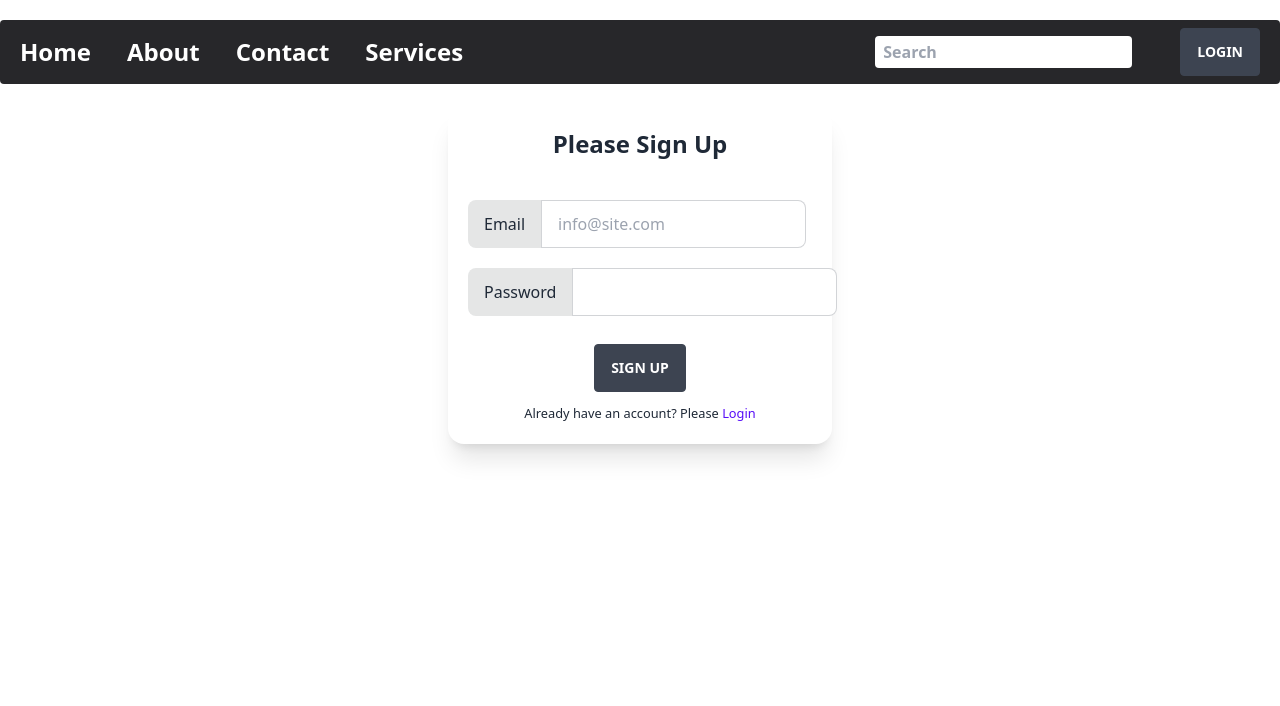
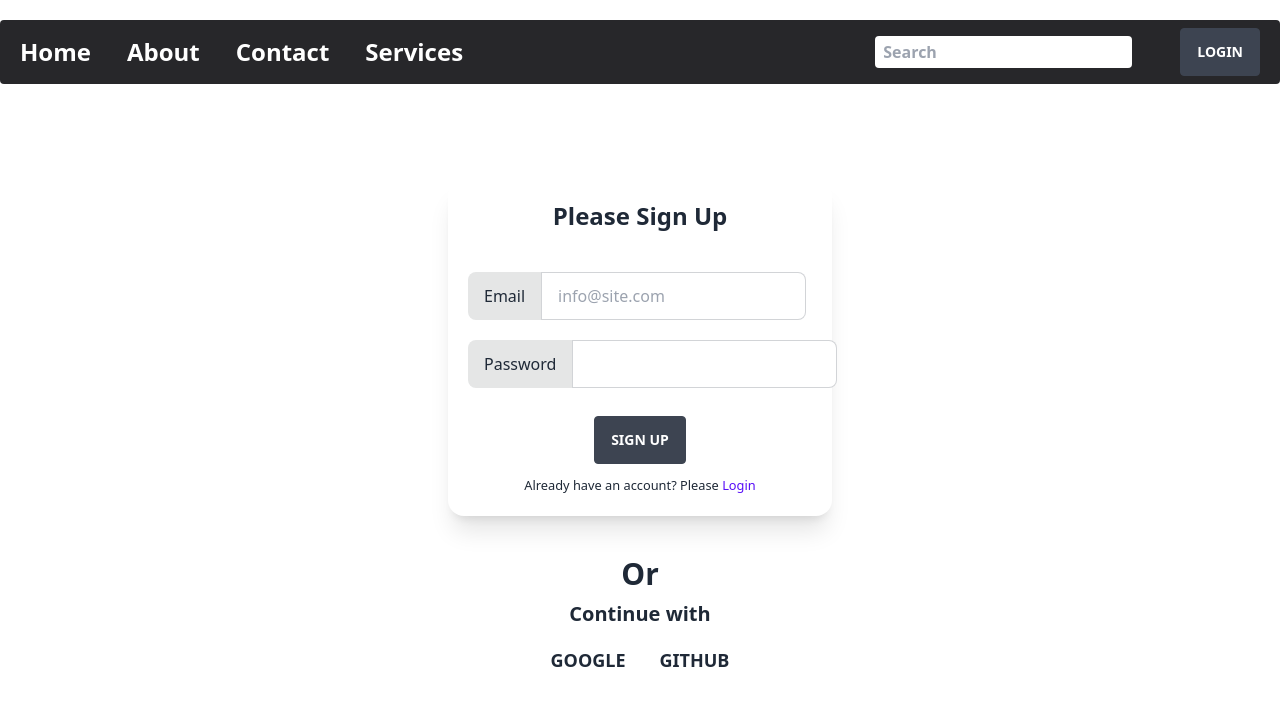
Before and after one commit to sayonUsman/mealsWithReact, a React (Vite) app: page /signUp in a window 1280 px wide. Shown: the top 706 px of the page. Built offline with nearby package versions, Linux system fonts and the light colour scheme.

Commit message:
Added login with google method

```diff
--- a/src/components/LoginPage/LoginPage.jsx
+++ b/src/components/LoginPage/LoginPage.jsx
@@ -1,11 +1,16 @@
 import React, { useState } from "react";
-import { getAuth, signInWithEmailAndPassword } from "firebase/auth";
+import {
+  getAuth,
+  signInWithEmailAndPassword,
+  signInWithPopup,
+  GoogleAuthProvider,
+} from "firebase/auth";
 import app from "../../firebase/firebase.config";
 import { Link } from "react-router-dom";
 
-const auth = getAuth(app);
-
 const LoginPage = () => {
+  const auth = getAuth(app);
+  const googleProvider = new GoogleAuthProvider();
   const [message, setMessage] = useState("");
   const [errorMessage, setErrorMessage] = useState("");
 
@@ -27,10 +32,20 @@ const LoginPage = () => {
       });
   };
 
+  const handleGoogleLogin = () => {
+    signInWithPopup(auth, googleProvider)
+      .then(() => {
+        setMessage("Successfully signed in");
+      })
+      .catch((error) => {
+        setErrorMessage(error.message);
+      });
+  };
+
   return (
     <div className="container mx-auto">
       <div className="flex">
-        <div className="h-96 flex justify-center items-center mx-auto">
+        <div className="flex mx-auto mt-10 lg:mt-24">
           <div>
             <div className="card w-96 bg-base-100 shadow-xl p-5">
               <h1 className="text-center text-2xl font-bold">Please Login</h1>
@@ -103,6 +118,25 @@ const LoginPage = () => {
                 </div>
               )}
             </div>
+
+            <div>
+              <h1 className="text-center text-3xl font-semibold mt-10">Or</h1>
+              <h1 className="text-center text-xl font-semibold mt-2 mb-2">
+                Continue with
+              </h1>
+
+              <div className="flex justify-center">
+                <button
+                  onClick={handleGoogleLogin}
+                  className="btn btn-ghost text-lg font-bold"
+                >
+                  Google
+                </button>
+                <button className="btn btn-ghost text-lg font-bold">
+                  Github
+                </button>
+              </div>
+            </div>
           </div>
         </div>
       </div>
--- a/src/components/SignUpPage/SignUpPage.jsx
+++ b/src/components/SignUpPage/SignUpPage.jsx
@@ -1,11 +1,16 @@
 import React, { useState } from "react";
-import { getAuth, createUserWithEmailAndPassword } from "firebase/auth";
+import {
+  getAuth,
+  createUserWithEmailAndPassword,
+  signInWithPopup,
+  GoogleAuthProvider,
+} from "firebase/auth";
 import app from "../../firebase/firebase.config";
 import { Link } from "react-router-dom";
 
-const auth = getAuth(app);
-
 const SignUpPage = () => {
+  const auth = getAuth(app);
+  const googleProvider = new GoogleAuthProvider();
   const [message, setMessage] = useState("");
   const [errorMessage, setErrorMessage] = useState("");
 
@@ -27,10 +32,20 @@ const SignUpPage = () => {
       });
   };
 
+  const handleGoogleLogin = () => {
+    signInWithPopup(auth, googleProvider)
+      .then(() => {
+        setMessage("Successfully signed in");
+      })
+      .catch((error) => {
+        setErrorMessage(error.message);
+      });
+  };
+
   return (
     <div className="container mx-auto">
       <div className="flex">
-        <div className="h-96 flex justify-center items-center mx-auto">
+        <div className="flex mx-auto mt-10 lg:mt-24">
           <div>
             <div className="card w-96 bg-base-100 shadow-xl p-5">
               <h1 className="text-center text-2xl font-bold">Please Sign Up</h1>
@@ -103,6 +118,25 @@ const SignUpPage = () => {
                 </div>
               )}
             </div>
+
+            <div>
+              <h1 className="text-center text-3xl font-semibold mt-10">Or</h1>
+              <h1 className="text-center text-xl font-semibold mt-2 mb-2">
+                Continue with
+              </h1>
+
+              <div className="flex justify-center">
+                <button
+                  onClick={handleGoogleLogin}
+                  className="btn btn-ghost text-lg font-bold"
+                >
+                  Google
+                </button>
+                <button className="btn btn-ghost text-lg font-bold">
+                  Github
+                </button>
+              </div>
+            </div>
           </div>
         </div>
       </div>
```
